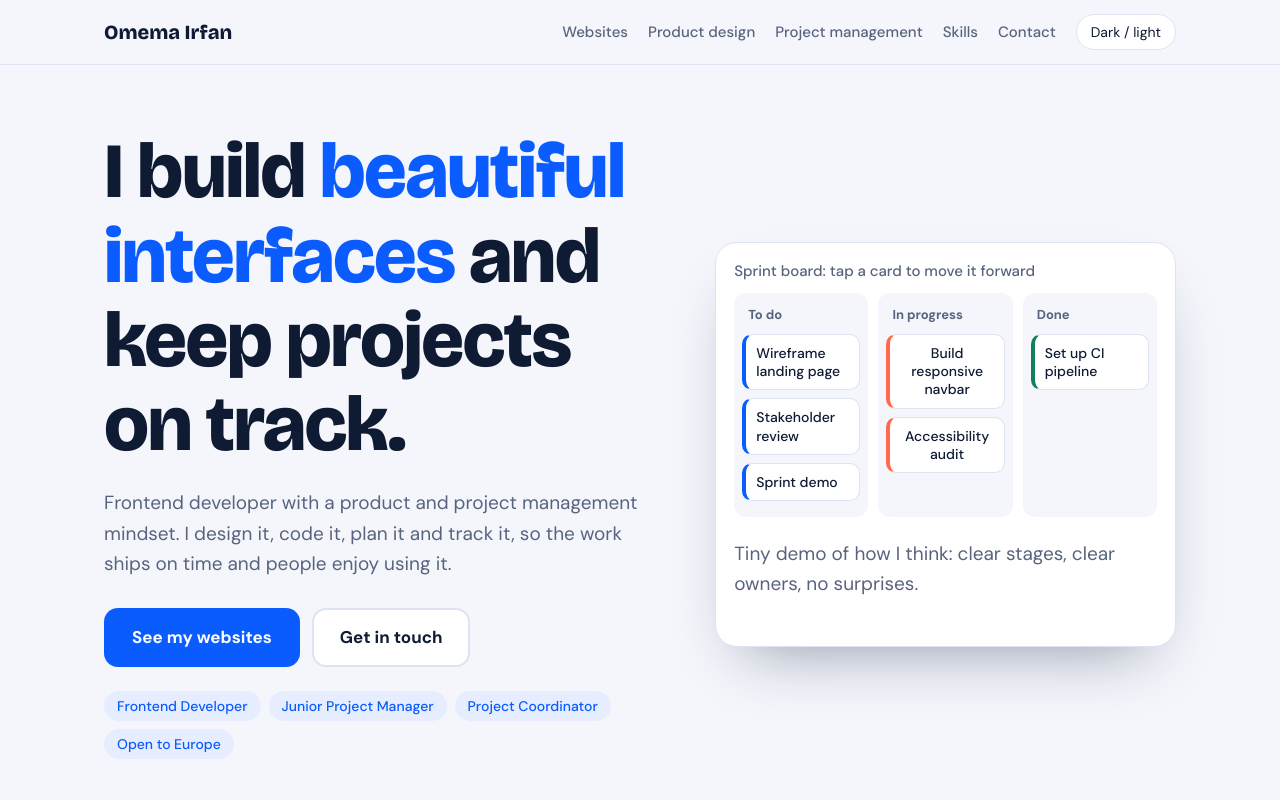
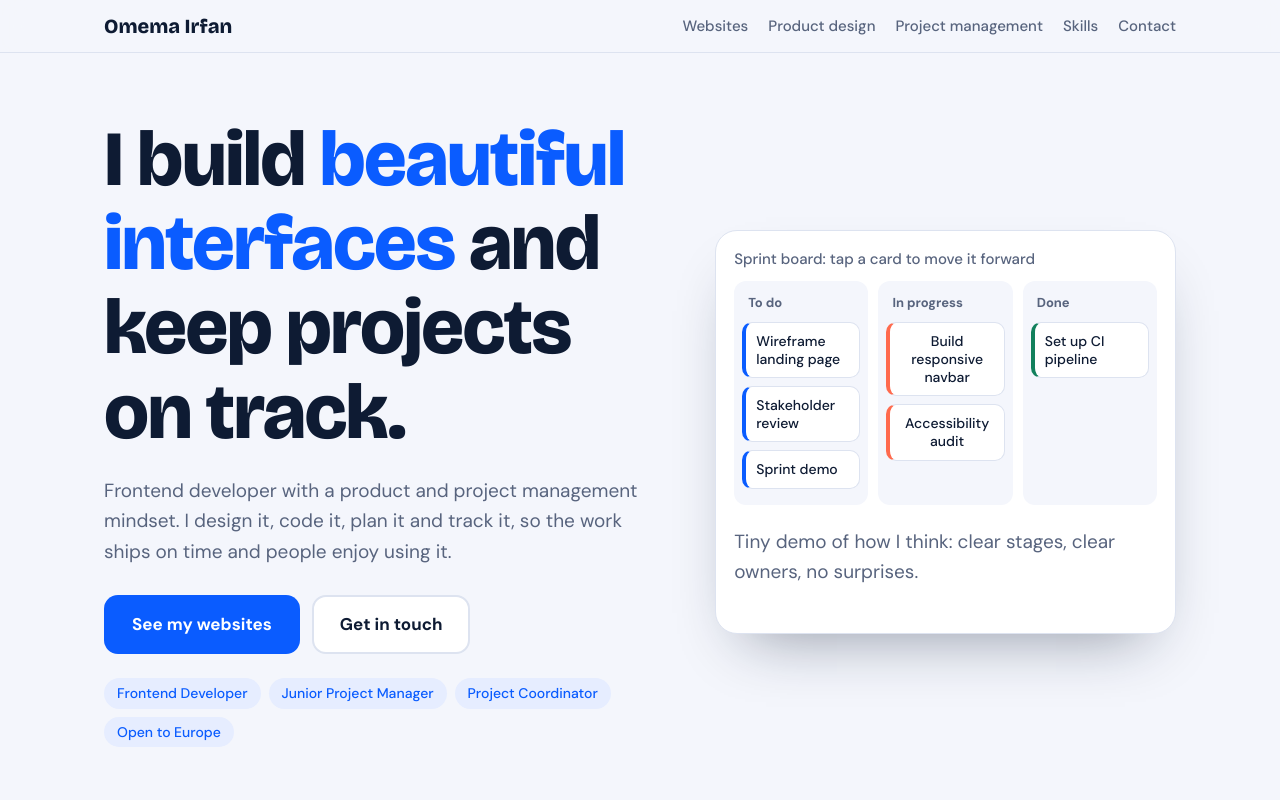
Before and after one commit to omemairf/ProductEngineer, a plain HTML site: page index.html in a window 1280 px wide. Shown: the top 800 px of the page. Drawn offline with nearby package versions, Linux system fonts and the light colour scheme.

Commit message:
portfolio2 updated

```diff
--- a/index.html
+++ b/index.html
@@ -9,7 +9,7 @@
 </head>
 <body>
 <header class="top"><div class="wrap"><nav aria-label="Main"><b>Omema Irfan</b>
-<div><a href="#websites">Websites</a><a href="#design">Product design</a><a href="#pm">Project management</a><a href="#skills">Skills</a><a href="#contact">Contact</a><button class="tbtn" id="theme" aria-label="Toggle dark mode">Dark / light</button></div></nav></div></header>
+<div><a href="#websites">Websites</a><a href="#design">Product design</a><a href="#pm">Project management</a><a href="#skills">Skills</a><a href="#contact">Contact</a></div></nav></div></header>
 
 <div class="wrap"><div class="hero">
   <div>
```
